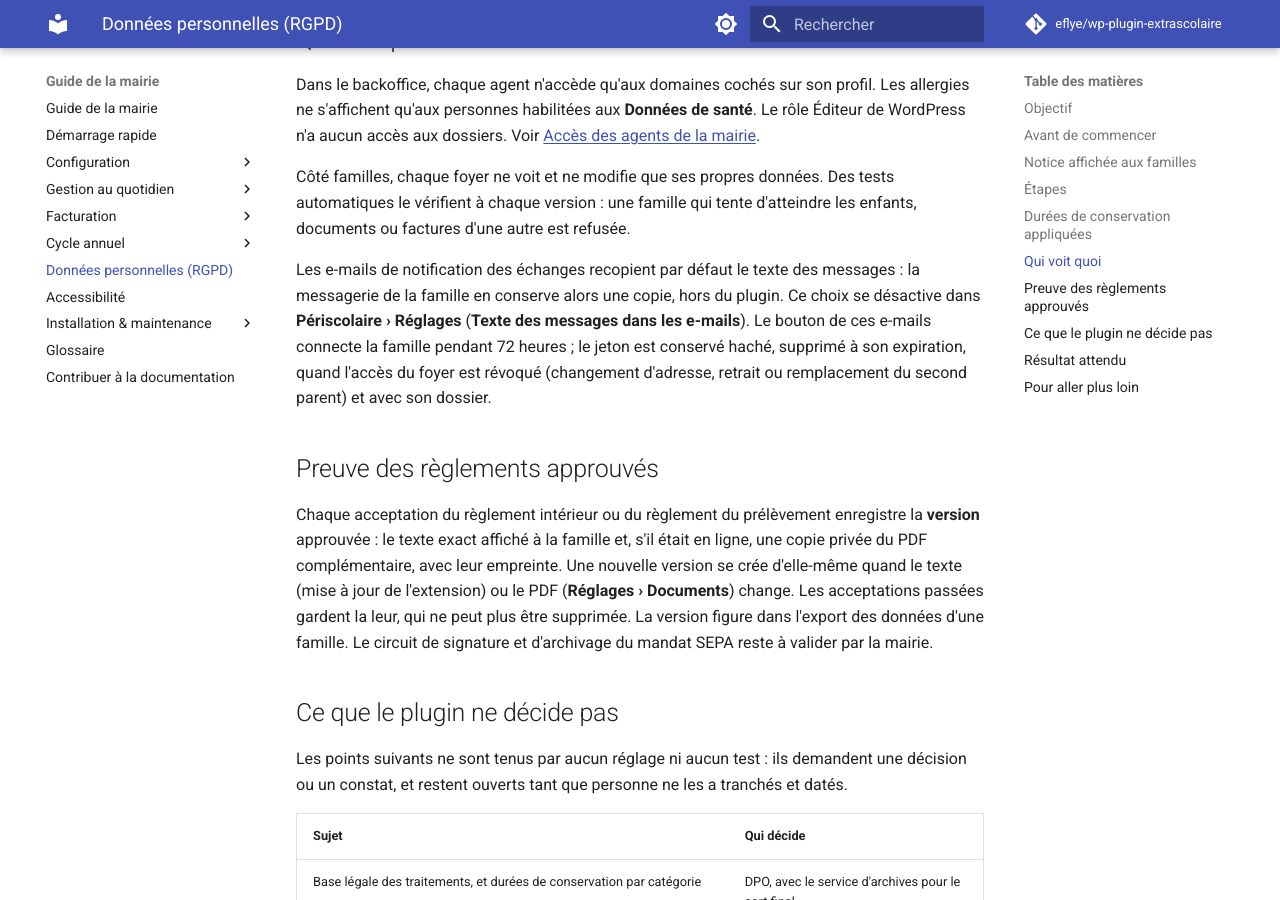
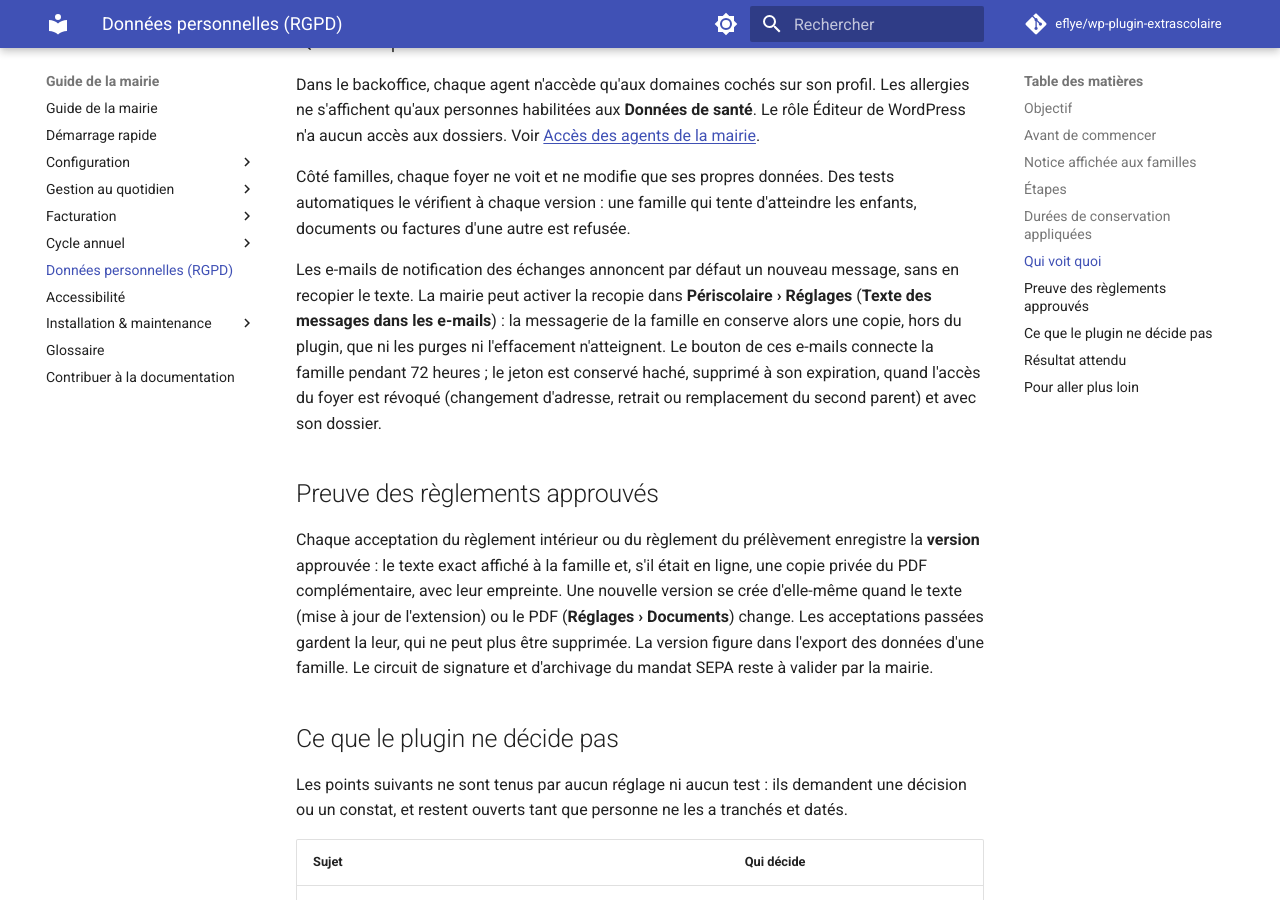
Before and after one commit to eflye/wp-plugin-extrascolaire, an MkDocs documentation site: the page built from documentation/rgpd.md, in a window 1280 px wide and 900 px high, scrolled down 3713 px. Built offline with MkDocs 1.6.1 and Material for MkDocs 9.7.7, drawn with Linux system fonts in a browser that asks for light colours; comment, search, counter and statistics services are not loaded.

Commit message:
RGPD-12: texte des échanges non recopié par défaut dans les e-mails
Décision du 15/10/2026 (protection des données dès la conception) : une
copie dans une messagerie échappe aux purges et à l'effacement RGPD. Le
réglage « Texte des messages dans les e-mails » est désactivé par défaut ;
la mairie peut l'activer. Un réglage déjà enregistré n'est pas modifié.
Le test des échanges active explicitement le réglage qu'il vérifie.

Co-Authored-By: Claude Opus 5.5 <noreply@anthropic.com>
Claude-Session: https://claude.ai/code/session_01JjbusyBQDpFka9m4dZ3TRz

```diff
--- a/documentation/rgpd.md
+++ b/documentation/rgpd.md
@@ -61,7 +61,7 @@ Dans le backoffice, chaque agent n'accède qu'aux domaines cochés sur son profi
 
 Côté familles, chaque foyer ne voit et ne modifie que ses propres données. Des tests automatiques le vérifient à chaque version : une famille qui tente d'atteindre les enfants, documents ou factures d'une autre est refusée.
 
-Les e-mails de notification des échanges recopient par défaut le texte des messages : la messagerie de la famille en conserve alors une copie, hors du plugin. Ce choix se désactive dans **Périscolaire › Réglages** (**Texte des messages dans les e-mails**). Le bouton de ces e-mails connecte la famille pendant 72 heures ; le jeton est conservé haché, supprimé à son expiration, quand l'accès du foyer est révoqué (changement d'adresse, retrait ou remplacement du second parent) et avec son dossier.
+Les e-mails de notification des échanges annoncent par défaut un nouveau message, sans en recopier le texte. La mairie peut activer la recopie dans **Périscolaire › Réglages** (**Texte des messages dans les e-mails**) : la messagerie de la famille en conserve alors une copie, hors du plugin, que ni les purges ni l'effacement n'atteignent. Le bouton de ces e-mails connecte la famille pendant 72 heures ; le jeton est conservé haché, supprimé à son expiration, quand l'accès du foyer est révoqué (changement d'adresse, retrait ou remplacement du second parent) et avec son dossier.
 
 ## Preuve des règlements approuvés
 
```
Also changed, not shown: AUDIT.md (+4 -4 lines), 3 other files.
